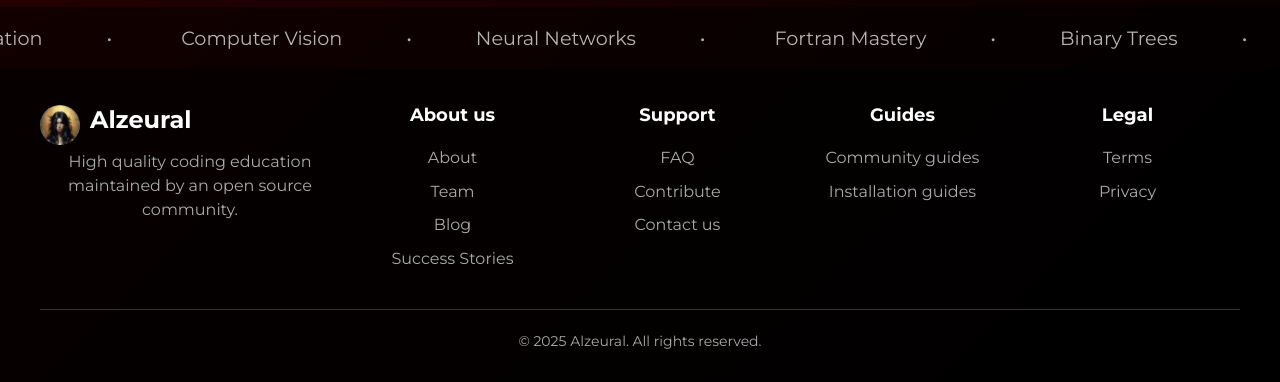
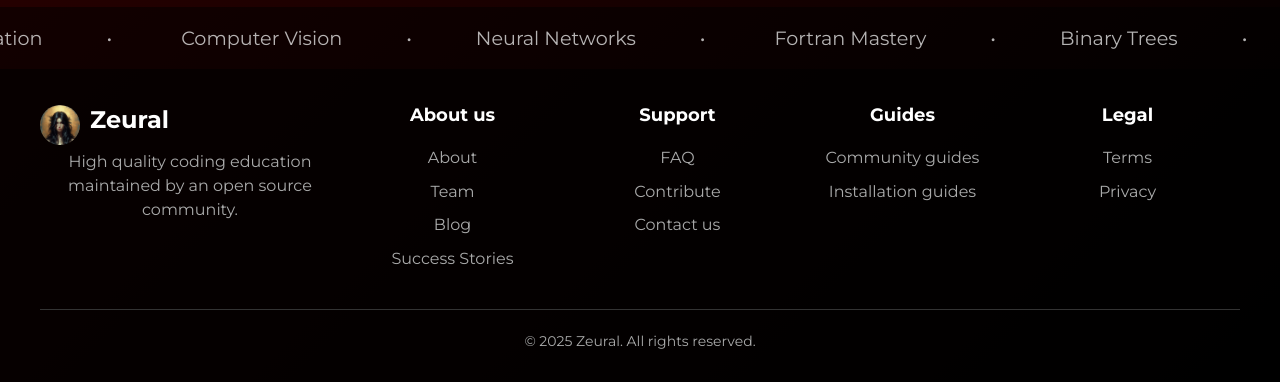
Before and after one commit to zeural1/zeural1.github.io, a Jekyll site: the page built from index.html, in a window 1280 px wide and 900 px high, scrolled down 1204 px. Shown: the part 515-897 px from the top of the window. Built offline with Jekyll 4.4.1, drawn with Linux system fonts in a browser that asks for light colours.

Commit message:
Update footer.html

```diff
--- a/_includes/footer.html
+++ b/_includes/footer.html
@@ -3,7 +3,7 @@
         <div class="footer-brand">
             <a href="/content/about/index.html" class="footer-logo-link">
                 <img src="/assets/images/alz.jpeg" alt="Alzeural Logo" class="footer-logo-img">
-                <div class="footer-logo">Alzeural</div>
+                <div class="footer-logo">Zeural</div>
             </a>
             <p class="footer-tagline">High quality coding education maintained by an open source community.</p>
         </div>
@@ -45,6 +45,6 @@
     </div>
 
     <div class="footer-bottom">
-        <p>© 2025 Alzeural. All rights reserved.</p>
+        <p>© 2025 Zeural. All rights reserved.</p>
     </div>
 </footer>
```
